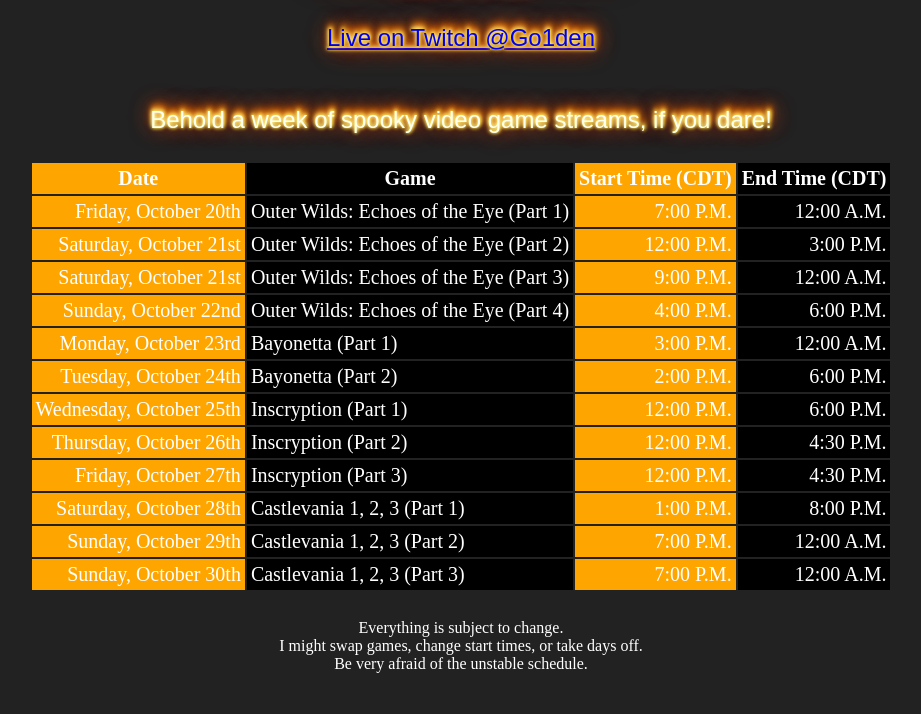
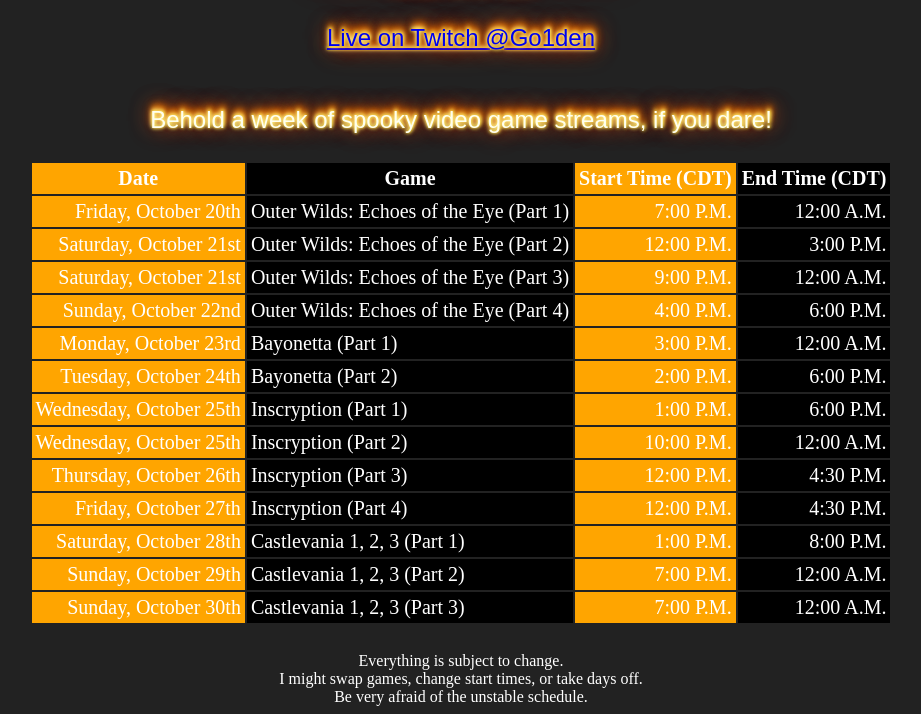
Before and after one commit to Go1den/marathons, a plain HTML site: page spookyweek/index.html in a window 1280 px wide. Shown: the part 152-866 px from the top of the page, without its empty margins (179-1100 px from the left). Before the commit the page ends 833 px from the top, so only its background shows below. Drawn offline with Linux system fonts and the light colour scheme; a web font is replaced by a local one.

Commit message:
commit this

```diff
--- a/spookyweek/index.html
+++ b/spookyweek/index.html
@@ -67,18 +67,24 @@
                 <tr>
                     <td class="date">Wednesday, October 25th</td>
                     <td class="game">Inscryption (Part 1)</td>
-                    <td class="start">12:00 P.M.</td>
+                    <td class="start">1:00 P.M.</td>
                     <td class="end">6:00 P.M.</td>
                 </tr>
                 <tr>
+                    <td class="date">Wednesday, October 25th</td>
+                    <td class="game">Inscryption (Part 2)</td>
+                    <td class="start">10:00 P.M.</td>
+                    <td class="end">12:00 A.M.</td>
+                </tr>
+                <tr>
                     <td class="date">Thursday, October 26th</td>
-                    <td class="game">Inscryption (Part 2)</td>
+                    <td class="game">Inscryption (Part 3)</td>
                     <td class="start">12:00 P.M.</td>
                     <td class="end">4:30 P.M.</td>
                 </tr>
                 <tr>
                     <td class="date">Friday, October 27th</td>
-                    <td class="game">Inscryption (Part 3)</td>
+                    <td class="game">Inscryption (Part 4)</td>
                     <td class="start">12:00 P.M.</td>
                     <td class="end">4:30 P.M.</td>
                 </tr>
```
